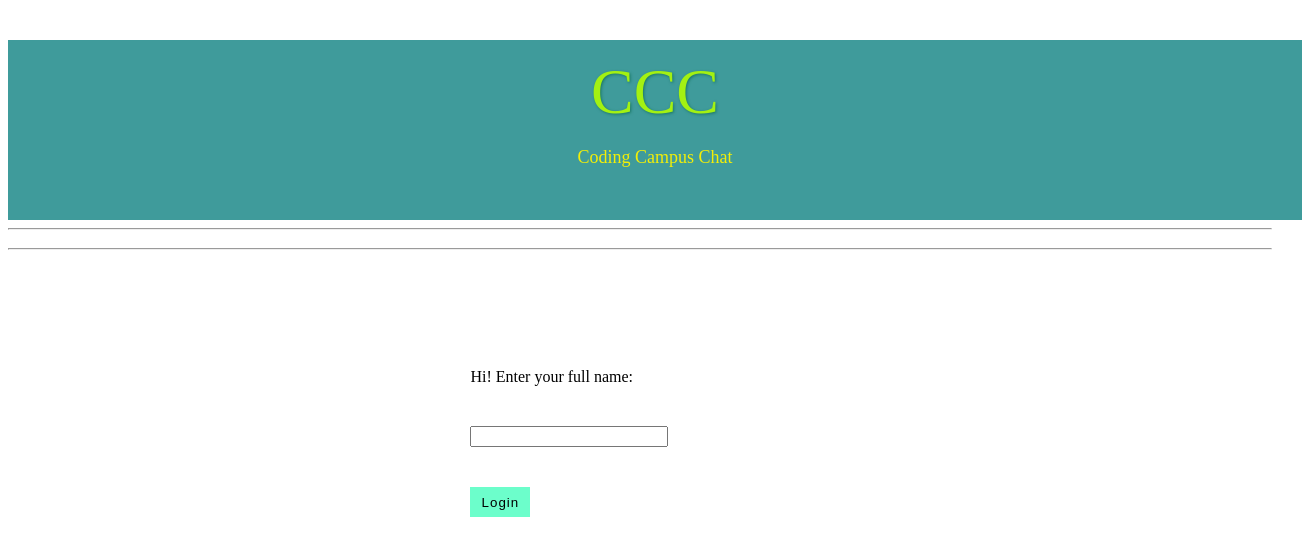
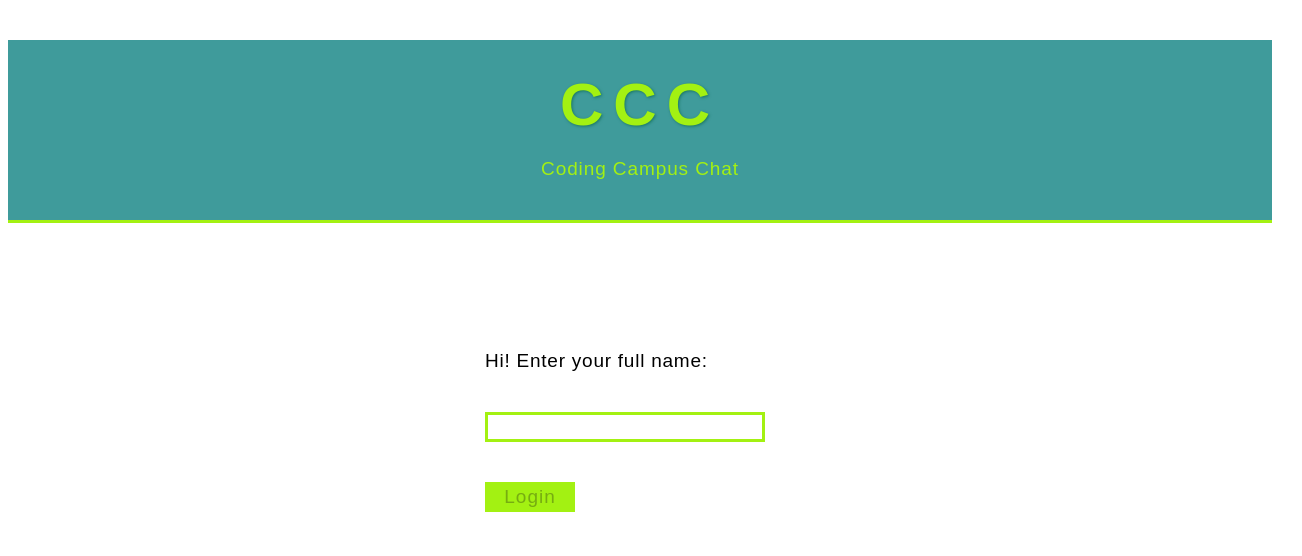
Before and after one commit to dhall2211/Chat-App, a website: page index.html in a window 1280 px wide. Shown: the whole page, 1302 px wide, since content can reach past the window. Drawn offline with Linux system fonts and the light colour scheme.

Commit message:
testing implemented

```diff
--- a/index.html
+++ b/index.html
@@ -1,5 +1,6 @@
 <!DOCTYPE html>
 <html lang="de-formal">
+
 <head>
   <title>Chat App</title>
   <meta charset="UTF-8" />
@@ -8,23 +9,37 @@
 </head>
 
 <body>
+
+  <script>
+    function checkInput(textField) {
+      if (textField.value.length > 2) {
+        document.getElementById("fnameOK").innerHTML = "&#10004;";
+        document.getElementById("submitButton").disabled = false;
+      } else {
+        document.getElementById("fnameOK").innerHTML = "";
+        document.getElementById("submitButton").disabled = true;
+      }
+    }
+
+  </script>
+
   <div class="header">
     <div class="logoarea">
       <div class="title">CCC</div>
       <p class="companyName">Coding Campus Chat</p>
     </div>
-      <hr />
   </div>
-    <hr />
 
-    <form action="/action_page.php">
+  <form action="#">
     <div class="mainForm">
       <div class="flexContainer">
-          <label for="name">Hi! Enter your full name:</label>
-          <input type="text" id="name" name="name" />
-          <input class="button" type="submit" value="Login" />
+        <label class="text" for="name">Hi! Enter your full name:</label>
+        <div><input class="text" type="text" id="name" name="name" onkeyup="checkInput(this)"><span id="fnameOK"></span>
+        </div>
+        <input class="text" id="submitButton" type="submit" value="Login" disabled="true" />
       </div>
     </div>
   </form>
 </body>
+
 </html>
--- a/main.css
+++ b/main.css
@@ -8,23 +8,26 @@
   margin: 0 auto;
   width: 100%;
   height: 150px;
-  padding: 15px;
+  padding-top: 30px;
   background-color: rgb(63, 155, 155);
   text-align: center;
+  border-bottom: 3px solid rgb(163, 241, 18);
 }
 
 .title {
-  font-size: 4em;
+  font-family: AllegraMedium,sans-serif;
+  font-weight: 600;
+  font-size: 60px;
+  letter-spacing: 10px;
   color: rgb(163, 241, 18);
   text-shadow: 1px 1px 3px rgb(26, 119, 99);
 }
 
 .companyName {
-  font-size: large;
-  color: rgb(243, 239, 7);
-  text-align: center;
-  text-align: center;
-  font-size: large;
+  color: rgb(163, 241, 18);
+  font-family: AllegraMedium,sans-serif;
+  font-size: 19px;
+  letter-spacing: .90px;
 }
 
 .mainForm {
@@ -37,7 +40,7 @@
     justify-content: center;
     flex-direction: column;
     margin-top: 90px;
-    width: 30%;
+    width: 350px;
 }
 
 .flexContainer > * {
@@ -45,18 +48,40 @@
     margin: 20px;
 }
 
-input {
-    width: 190px;
+.text {
+  font-family: AllegraMedium,sans-serif;
+  font-size: 19px;
+  letter-spacing: .76px;
 }
 
-.button {
-    width: 60px;
+input {
+    width: 270px;
+    border: 3px solid rgb(163, 241, 18);
+}
+
+input:focus{
+  outline: none;
+}
+
+#submitButton {
+    width: 90px;
     height: 30px;
     letter-spacing: 1px;
-    background-color: #6cfecb;
-    border: 3px solid #6cfecb;
+    background-color: rgb(163, 241, 18);
+    border: 3px solid rgb(163, 241, 18);
 }
 
-.button:hover {
+#submitButton:hover {
     background-color: #fcfcfc;
 }
+
+#fnameOK {
+  width: 10px;
+  float: right;
+  padding-left: 15px;
+  font-size: larger;
+}
+
+hr {
+  color: rgb(163, 241, 18);
+}
```
Lines whose indentation alone changed are shown as unchanged.
